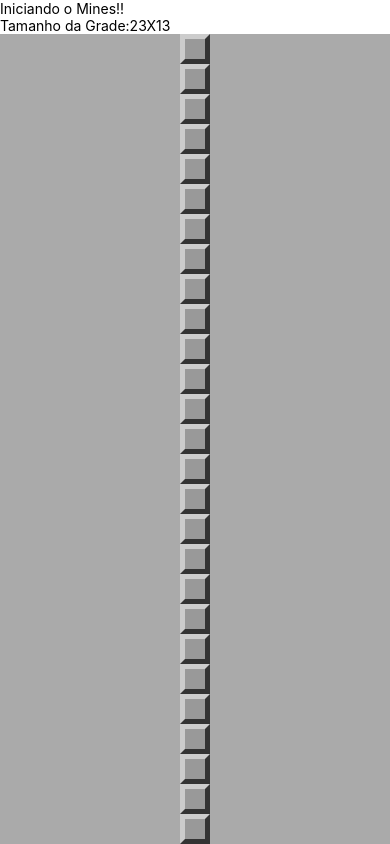
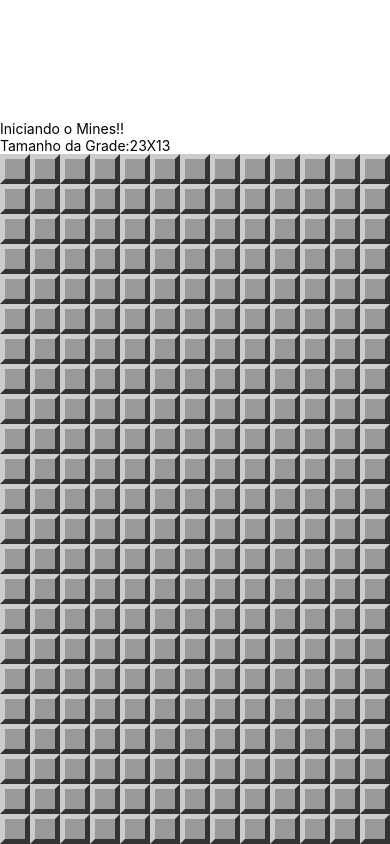
Before and after one commit to jardeljj/Mines, a React Native app: screen / in a window 390 px wide. Shown: the top 844 px of the page. Built offline with nearby package versions, Linux system fonts and the light colour scheme.

Commit message:
ajustando um erro na logica do container (flex?DIrection:row)

```diff
--- a/App.js
+++ b/App.js
@@ -28,7 +28,7 @@
 
   render() {
     return (
-      <SafeAreaView style={styles.sectionContainer}>
+      <SafeAreaView style={styles.container}>
         <Text >Iniciando o Mines!!</Text>
         <Text >Tamanho da Grade:
           {params.getRowsAmount()}X{params.getColumnsAmount()}</Text>
--- a/src/components/MineField.js
+++ b/src/components/MineField.js
@@ -7,14 +7,14 @@
         const columns = row.map((field, c) => {
             return <Field {...field} key={c} />
         })
-        return <View key={r}>{columns}</View>
+        return <View key={r}
+        style={{flexDirection:'row'}}>{columns}</View>
     })
     return <View style={StyleSheet.container}>{rows}</View>
 }
 
 const styles = StyleSheet.create({
     container:{
-        flexDirection: 'row',
         backgroundColor: '#EEE',
     },
 })
```
